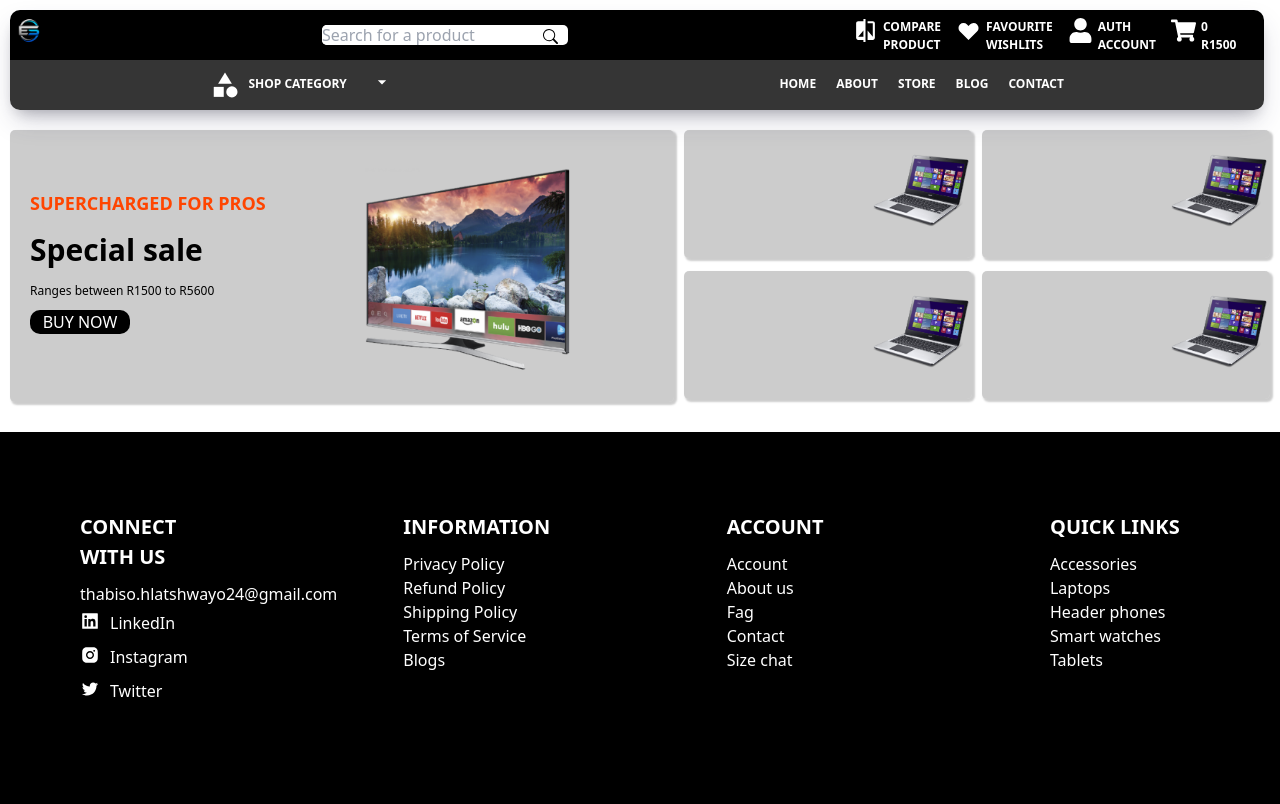
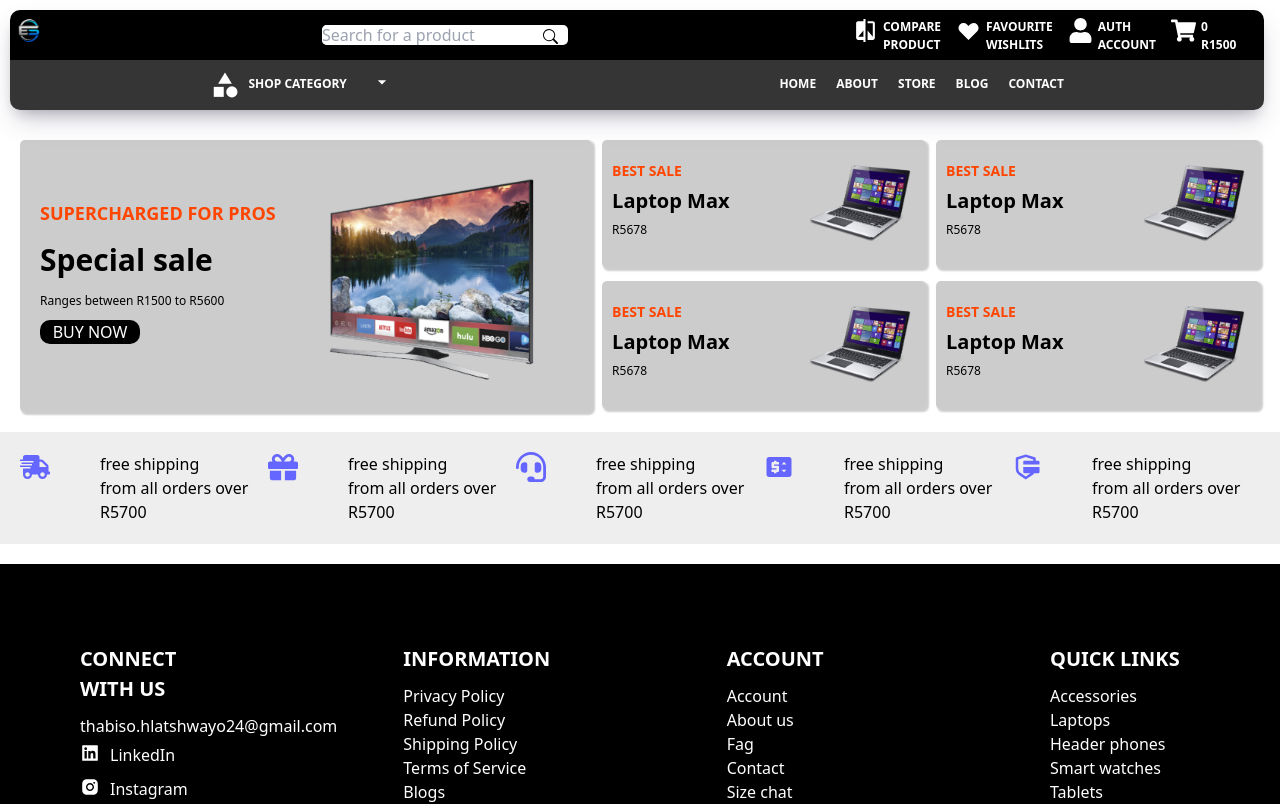
Before and after one commit to Thabiso-Timzo/api.express-store, a React (Create React App) app in the folder client/: page / in a window 1280 px wide. Shown: the top 804 px of the page. Built offline with nearby package versions, Linux system fonts and the light colour scheme.

Commit message:
Updated home UI

```diff
--- a/client/src/pages/screens/home/Home.jsx
+++ b/client/src/pages/screens/home/Home.jsx
@@ -3,11 +3,14 @@ import React from 'react'
 import './Home.scss'
 import tv1 from '../../../assets/items/tv1.png'
 import laptop1 from '../../../assets/items/laptop1.png'
+import { options } from '../../../components/home/options/options'
 
 const Home = () => {
   return (
     <div className='container'>
       <section>
+
+        {/* promotions */}
         <div className="grid-container">
           <div className="item1">
             <div className="left">
@@ -21,28 +24,61 @@ const Home = () => {
             </div>
           </div>
           <div className="item2">
-            <div className="left"></div>
+            <div className="left">
+              <p className='best-sale'>Best sale</p>
+              <h4>Laptop Max</h4>
+              <p className='price-range'>R5678</p>
+            </div>
             <div className="right">
               <img src={laptop1} alt="" />
             </div>
           </div>
           <div className="item3">
-            <div className="left"></div>
+            <div className="left">
+              <p className='best-sale'>Best sale</p>
+              <h4>Laptop Max</h4>
+              <p className='price-range'>R5678</p>
+            </div>
             <div className="right">
               <img src={laptop1} alt="" />
             </div>
           </div>
           <div className="item4">
-            <div className="left"></div>
+            <div className="left">
+              <p className='best-sale'>Best sale</p>
+              <h4>Laptop Max</h4>
+              <p className='price-range'>R5678</p>
+            </div>
             <div className="right">
               <img src={laptop1} alt="" />
             </div>
           </div>
           <div className="item5">
-            <div className="left"></div>
+            <div className="left">
+              <p className='best-sale'>Best sale</p>
+              <h4>Laptop Max</h4>
+              <p className='price-range'>R5678</p>
+            </div>
             <div className="right">
               <img src={laptop1} alt="" />
             </div>
+          </div>
+        </div>
+
+        {/*  */}
+        <div className="products">
+          <div className="options">
+            {options.map((option, index) => {
+              return (
+                <div className="option" key={index}>
+                  <div className="icon">{option.icon}</div>
+                  <div className="text-group">
+                    <p>{option.title}</p>
+                    <p>{option.phrase}</p>
+                  </div>
+                </div>
+              )
+            })}
           </div>
         </div>
       </section>
--- a/client/src/pages/screens/home/Home.scss
+++ b/client/src/pages/screens/home/Home.scss
@@ -1,5 +1,6 @@
 .container {
-    max-width: 1024px;
+     max-width: 2184px;
+    width: 100%;
     margin: 0 auto;
     margin-bottom: 20px;
 
@@ -10,9 +11,10 @@
         .item4 { grid-area: advert-4; }
         .item5 { grid-area: advert-5; }
 
+        // Promotions
         .grid-container {
             gap: 10px;
-            padding: 10px;
+            padding: 20px;
             display: grid;
             grid-template-areas:
                 'advert-1 advert-1 advert-2 advert-2 advert-3 advert-3'
@@ -90,6 +92,26 @@
                     float: left;
                     width: 50%;
                     height: 100%;
+                    padding: 20px 0px 0px 10px;
+
+                    .best-sale {
+                        color: orangered;
+                        text-transform: uppercase;
+                        font-size: 14px;
+                        font-weight: 700;
+                    }
+
+                    h4 {
+                        margin-top: 5px;
+                        font-size: 20px;
+                        font-weight: bold;
+                    }
+
+                    .price-range {
+                        margin-top: 5px;
+                        font-size: 12px;
+                        font-weight: 200;
+                    }
                 }
 
                 .right {
@@ -115,6 +137,26 @@
                     float: left;
                     width: 50%;
                     height: 100%;
+                    padding: 20px 0px 0px 10px;
+
+                    .best-sale {
+                        color: orangered;
+                        text-transform: uppercase;
+                        font-size: 14px;
+                        font-weight: 700;
+                    }
+
+                    h4 {
+                        margin-top: 5px;
+                        font-size: 20px;
+                        font-weight: bold;
+                    }
+
+                    .price-range {
+                        margin-top: 5px;
+                        font-size: 12px;
+                        font-weight: 200;
+                    }
                 }
 
                 .right {
@@ -140,6 +182,26 @@
                     float: left;
                     width: 50%;
                     height: 100%;
+                    padding: 20px 0px 0px 10px;
+
+                    .best-sale {
+                        color: orangered;
+                        text-transform: uppercase;
+                        font-size: 14px;
+                        font-weight: 700;
+                    }
+
+                    h4 {
+                        margin-top: 5px;
+                        font-size: 20px;
+                        font-weight: bold;
+                    }
+
+                    .price-range {
+                        margin-top: 5px;
+                        font-size: 12px;
+                        font-weight: 200;
+                    }
                 }
 
                 .right {
@@ -165,6 +227,26 @@
                     float: left;
                     width: 50%;
                     height: 100%;
+                    padding: 20px 0px 0px 10px;
+
+                    .best-sale {
+                        color: orangered;
+                        text-transform: uppercase;
+                        font-size: 14px;
+                        font-weight: 700;
+                    }
+
+                    h4 {
+                        margin-top: 5px;
+                        font-size: 20px;
+                        font-weight: bold;
+                    }
+
+                    .price-range {
+                        margin-top: 5px;
+                        font-size: 12px;
+                        font-weight: 200;
+                    }
                 }
 
                 .right {
@@ -179,12 +261,32 @@
                 }
             }
         }
+
+        .products {
+            padding: 20px;
+            background: #EEEEEE;
+            width: 100%;
+
+            .options {
+                display: flex;
+
+                .option {
+                    display: flex;
+                    gap: 50px;
+
+                    .icon {
+                        color: rgb(101, 101, 255);
+                    }
+                }
+            }
+        }
     }
 }
 
 @media only screen and (max-width: 768px) {
     .container {
         section {
+            // Promotions
             .grid-container {
                 display: flex;
                 flex-direction: column;
@@ -230,43 +332,6 @@
                 .item5 {
                     width: 100%;
                     height: 20vh;
-
-                    .left {
-                        .supercharged {
-                            font-size: 16px;
-                            font-weight: 700;
-                        }
-
-                        h4 {
-                            margin-top: 5px;
-                            font-size: 25px;
-                        }
-
-                        .price-range {
-                            margin-top: 5px;
-                        }
-
-                        button {
-                            margin-top: 10px;
-                            border: none;
-                            outline: none;
-                            border-radius: 10px;
-                            background: black;
-                            color: white;
-                            text-transform: uppercase;
-                            font-size: 16px;
-                            width: 100px;
-                            cursor: pointer;
-                        }
-                    }
-
-                    .right {
-                        img {
-                            padding: 20px 5px 50px 25px;
-                            width: 180px;
-                        }
-                    }
-
                 }
 
             }
```
